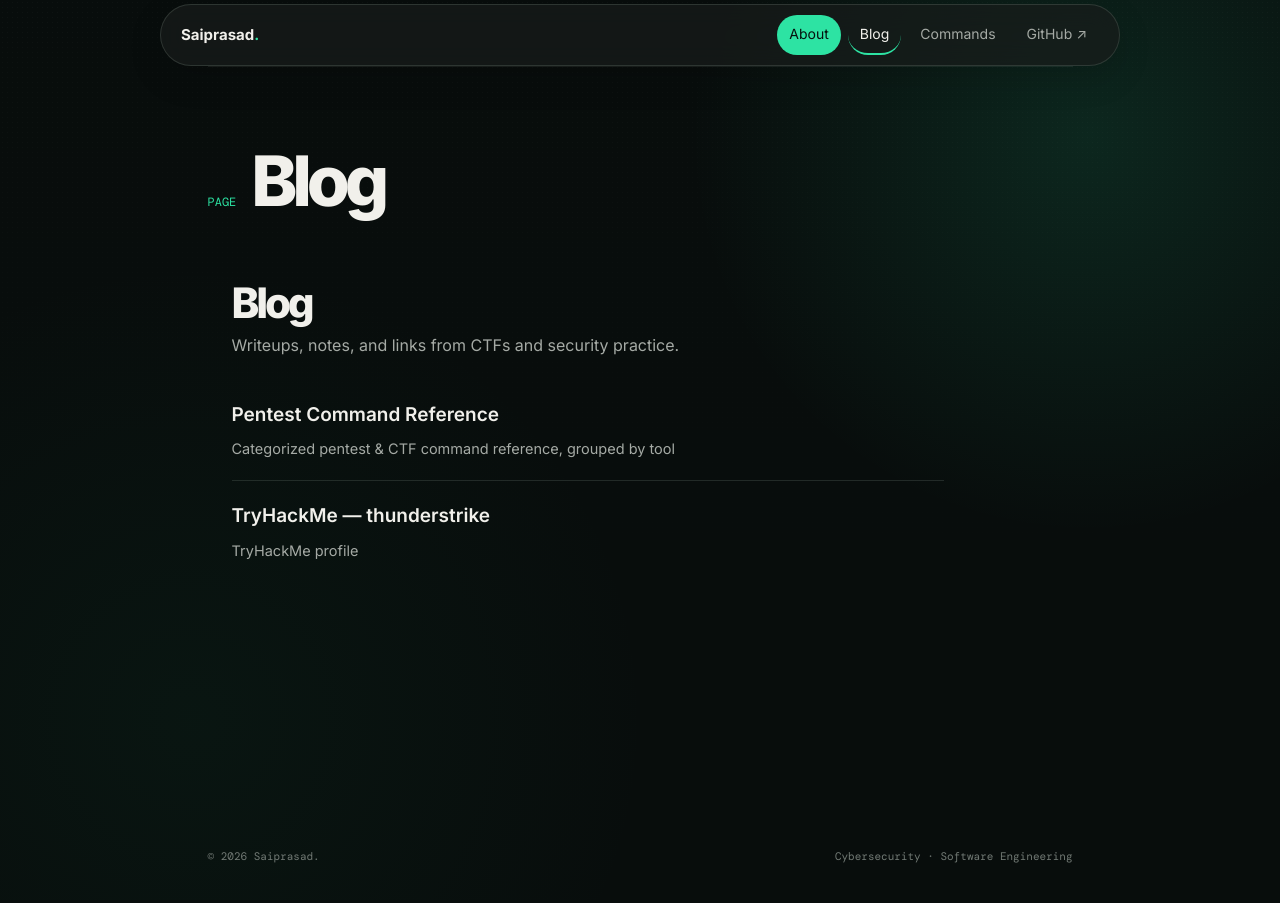
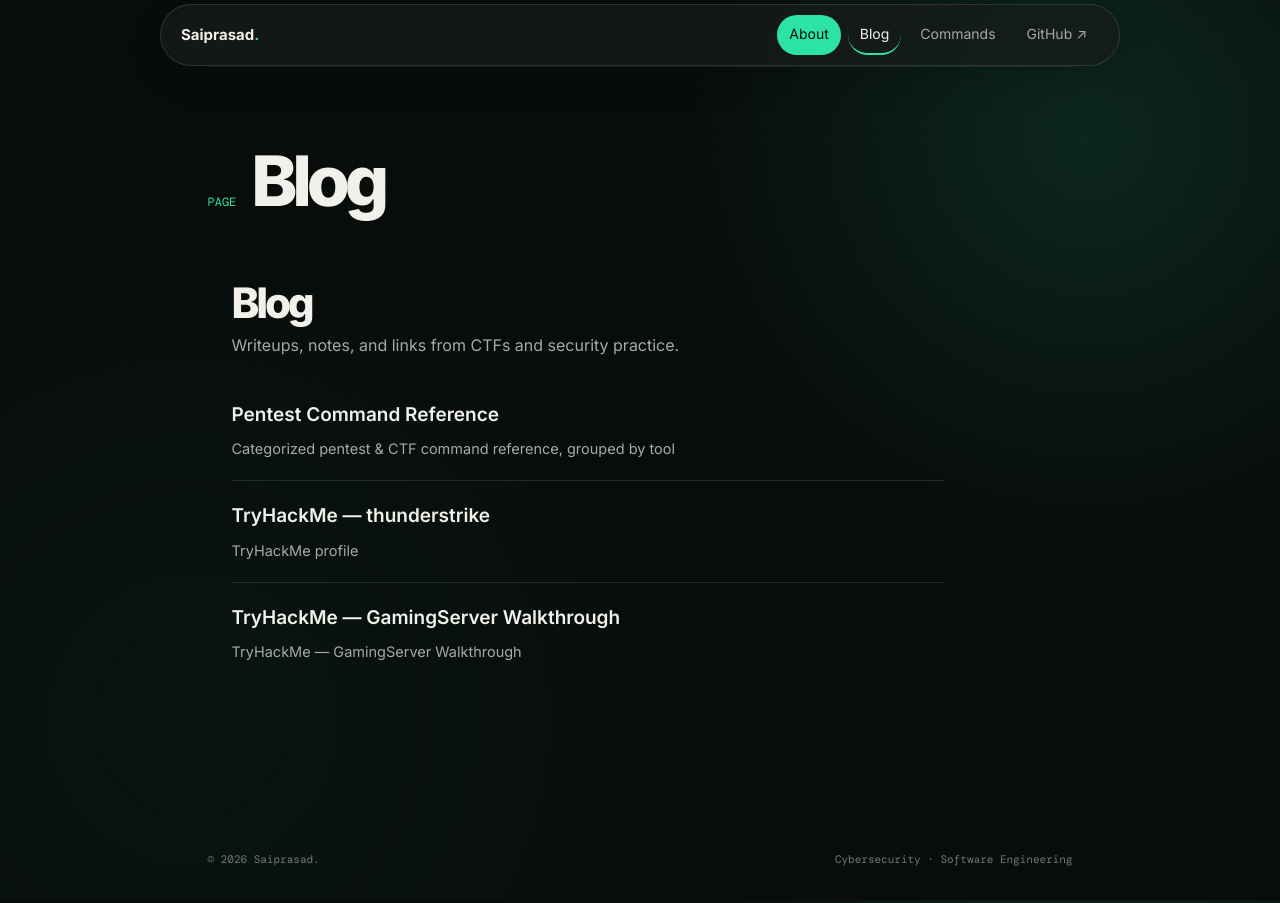
Before and after one commit to saiprasadsp/saiprasadsp.github.io, a Jekyll site: the page built from blog.md, in a window 1280 px wide. Built offline with Jekyll 4.4.1, drawn with Linux system fonts in a browser that asks for light colours.

Commit message:
Update writeups.yml

```diff
--- a/_data/writeups.yml
+++ b/_data/writeups.yml
@@ -5,3 +5,6 @@
 - title: "TryHackMe — thunderstrike"
   url: "https://tryhackme.com/p/thunderstrike"
   description: "TryHackMe profile"
+- title: "TryHackMe — GamingServer Walkthrough"
+  url: "/gamingserver"
+  description: "TryHackMe — GamingServer Walkthrough"
```
